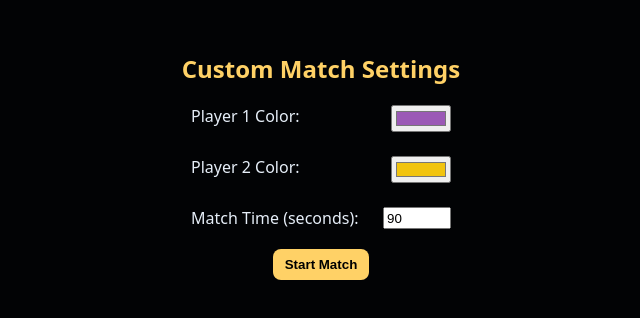
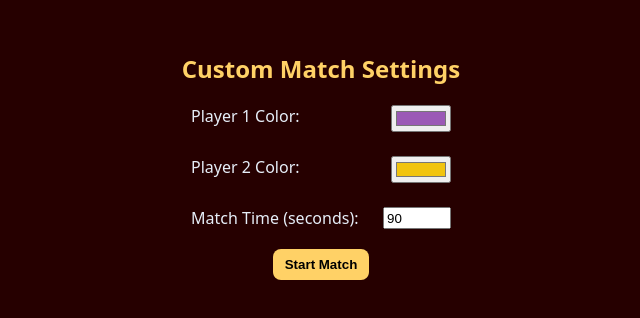
Before and after one commit to PlainZayn/tag-game, a plain HTML site: page Index.html in a window 1280 px wide. Shown: the part 234-552 px from the top of the page, without its empty margins (319-959 px from the left). Drawn offline with Linux system fonts and the light colour scheme.

Commit message:
Update background color in Index.html to red

```diff
--- a/Index.html
+++ b/Index.html
@@ -5,7 +5,7 @@
 <meta name="viewport" content="width=device-width,initial-scale=1" />
 <title>Local Tag — Custom Match Reset</title>
 <style>
-  html,body{height:100%;margin:0;background:#0f1724;color:#e6eef8;font-family:system-ui,sans-serif;}
+  html,body{height:100%;margin:0;background:red;color:#e6eef8;font-family:system-ui,sans-serif;}
   .overlay{
     position:fixed;top:0;left:0;width:100%;height:100%;background:rgba(0,0,0,0.85);
     display:flex;justify-content:center;align-items:center;flex-direction:column;gap:16px;
```
